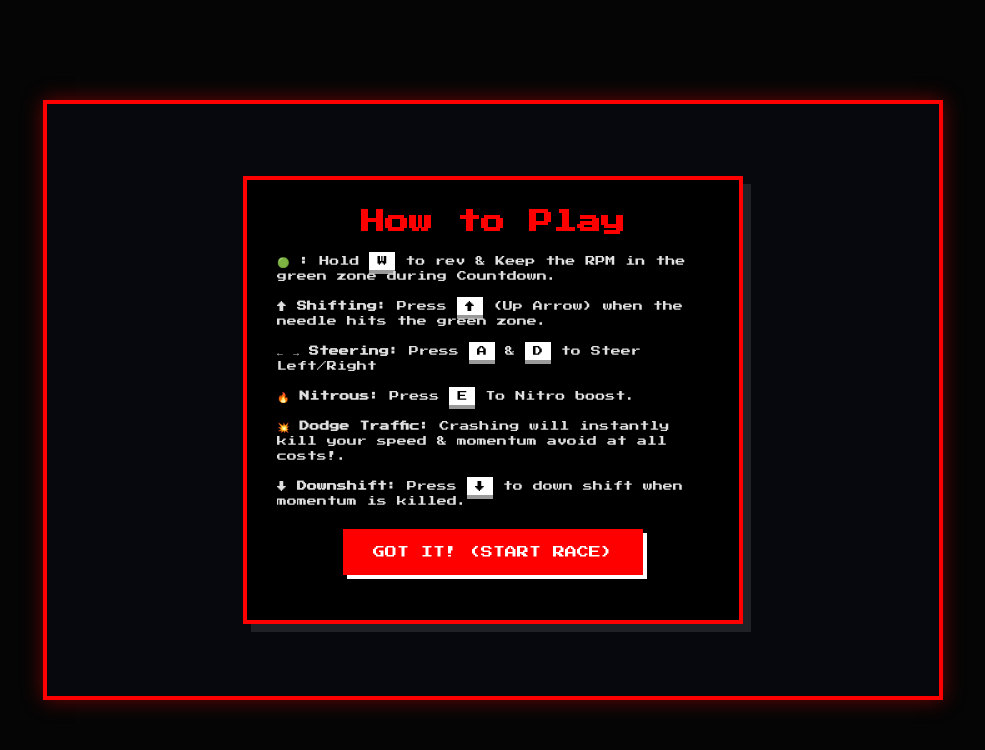
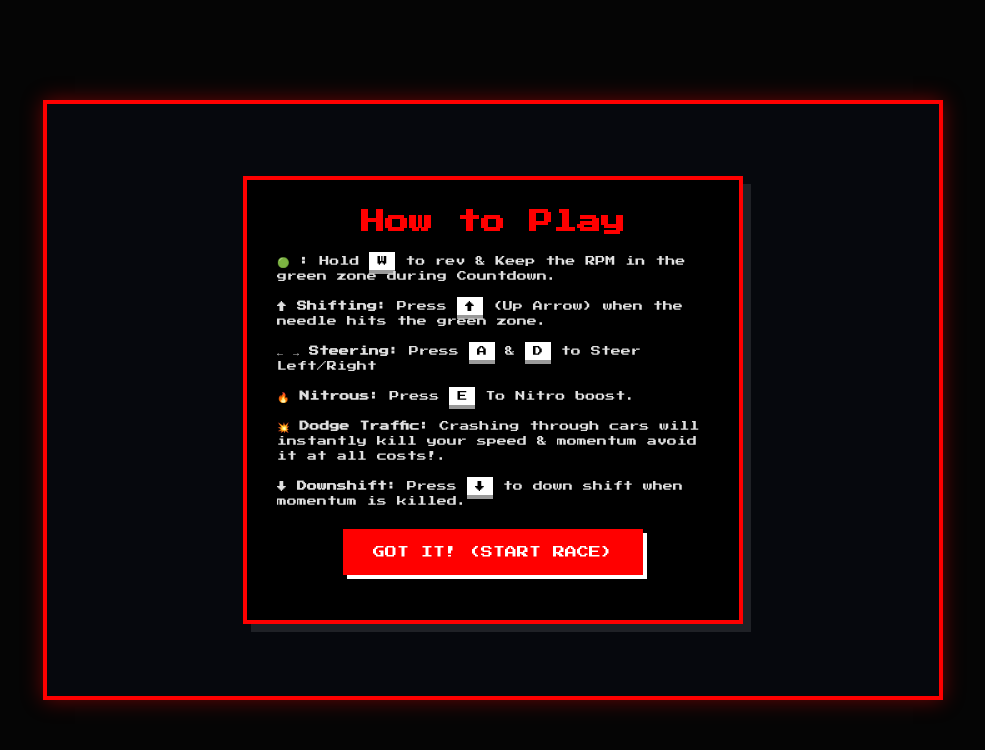
Before and after one commit to Yavmight/High-Rush, a plain HTML site: page index.html in a window 1280 px wide. Both pictures are taken after a click on the button "START RACE". Shown: the whole page, without its empty margins (147-1132 px from the left). Drawn offline with Linux system fonts and the light colour scheme.

Commit message:
updated html text again

```diff
--- a/index.html
+++ b/index.html
@@ -56,7 +56,7 @@
            <p>↑ <strong>Shifting:</strong> Press <kbd>↑</kbd> (Up Arrow) when the needle hits the green zone.</p>
            <p>← → <strong>Steering:</strong> Press <kbd>A</kbd> & <kbd>D</kbd> to Steer Left/Right </p>
            <p>🔥 <strong>Nitrous:</strong> Press <kbd>E</kbd> To Nitro boost.</p>
-           <p>💥 <strong>Dodge Traffic:</strong> Crashing will instantly kill your speed & momentum avoid at all costs!.</p>
+           <p>💥 <strong>Dodge Traffic:</strong> Crashing through cars will instantly kill your speed & momentum avoid it at  all costs!.</p>
            <p>↓ <strong> Downshift:</strong> Press <kbd>↓</kbd> to down shift when momentum is killed.</p>
           </div>
 
```
